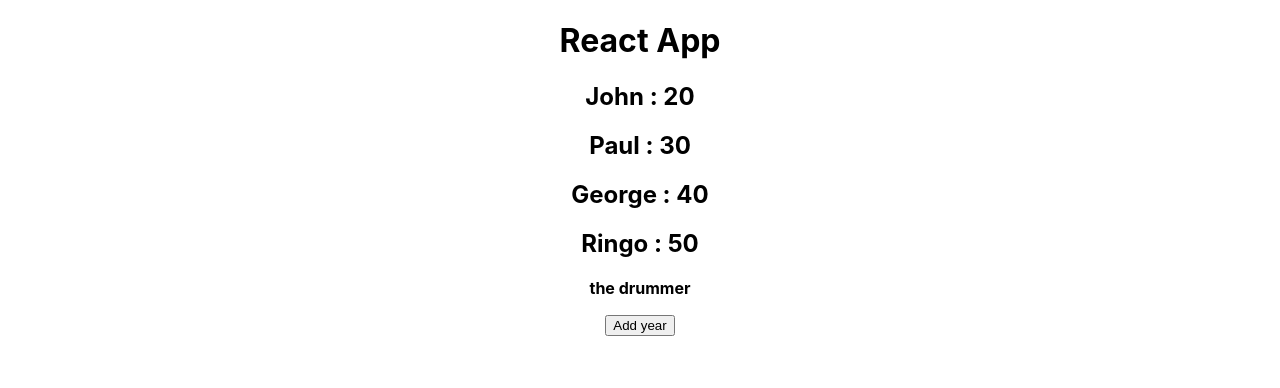
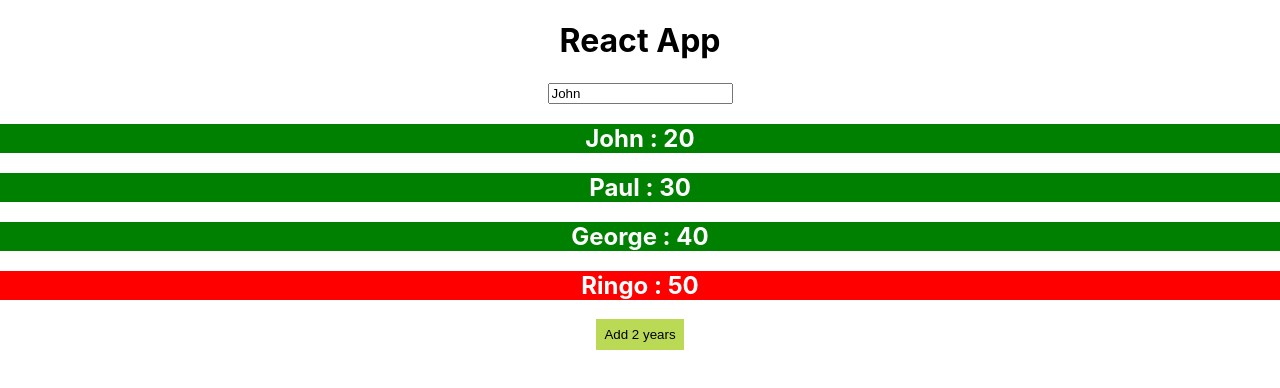
Before and after one commit to HuguesRomain/-Learn-React-Play-with-props-and-states, a React (Create React App) app: page / in a window 1280 px wide. Shown: the top 388 px of the page. Built offline with nearby package versions, Linux system fonts and the light colour scheme.

Commit message:
color change with value of age

```diff
--- a/src/App.js
+++ b/src/App.js
@@ -27,31 +27,39 @@
     famille,
   }
 
-  handleClick = () => {
+  handleClick = (num) => {
     const famille = {...this.state.famille}
-    famille.membre1.age =+ famille.membre1.age + 1
+    famille.membre1.age =+ famille.membre1.age + num
+    this.setState({famille})
+  };
+
+  handleChange = (event) => {
+    const famille = {...this.state.famille}
+    const name = event.target.value;
+    famille.membre1.name = name;
     this.setState({famille})
   };
 
   render() {
+    const { famille } = this.state;
     return (
       <div className="App">
        <h1>React App</h1>
+       <input value={famille.membre1.name} onChange={this.handleChange} type='text' />
        <Membre
-       age= {this.state.famille.membre1.age}
-       name= {this.state.famille.membre1.name} />
+       age= {famille.membre1.age}
+       name= {famille.membre1.name} />
        <Membre
-       age={this.state.famille.membre2.age}
-       name={this.state.famille.membre2.name} />
+       age={famille.membre2.age}
+       name={famille.membre2.name} />
        <Membre
-       age={this.state.famille.membre3.age}
-       name={this.state.famille.membre3.name} />
+       age={famille.membre3.age}
+       name={famille.membre3.name} />
        <Membre
-       age={this.state.famille.membre4.age}
-       name={this.state.famille.membre4.name} >
-       <strong>the drummer</strong>
+       age={famille.membre4.age}
+       name={famille.membre4.name}>
         </Membre>
-        <Button GetAge={this.handleClick} />
+        <Button GetAge={() => this.handleClick(2)} />
       </div>
     );
   }
--- /dev/null
+++ b/src/components/Button.css
@@ -0,0 +1,5 @@
+.GetAge{
+  background-color: #bada55;
+  padding: 8px;
+  border: none;
+}
--- a/src/components/Button.js
+++ b/src/components/Button.js
@@ -1,10 +1,12 @@
 import React, { Fragment } from 'react';
+import "./Button.css";
 
 const Button = ({GetAge}) => {
   return(
   <button
+  className='GetAge'
   onClick={GetAge}>
-    Add year
+    Add 2 years
     </button>
   );
 }
--- a/src/components/Membre.js
+++ b/src/components/Membre.js
@@ -4,7 +4,10 @@
 const Membre = ({ name, age, children }) => {
   return(
     <Fragment>
-    <h2> {name} : {age} </h2>
+    <h2 style={{
+      backgroundColor: age > 40 ? 'red' : 'green',
+      color: 'white'}}>
+      {name} : {age} </h2>
     {children ? <p>{ children }</p> : <Fragment />}
     </Fragment>
   )
```
